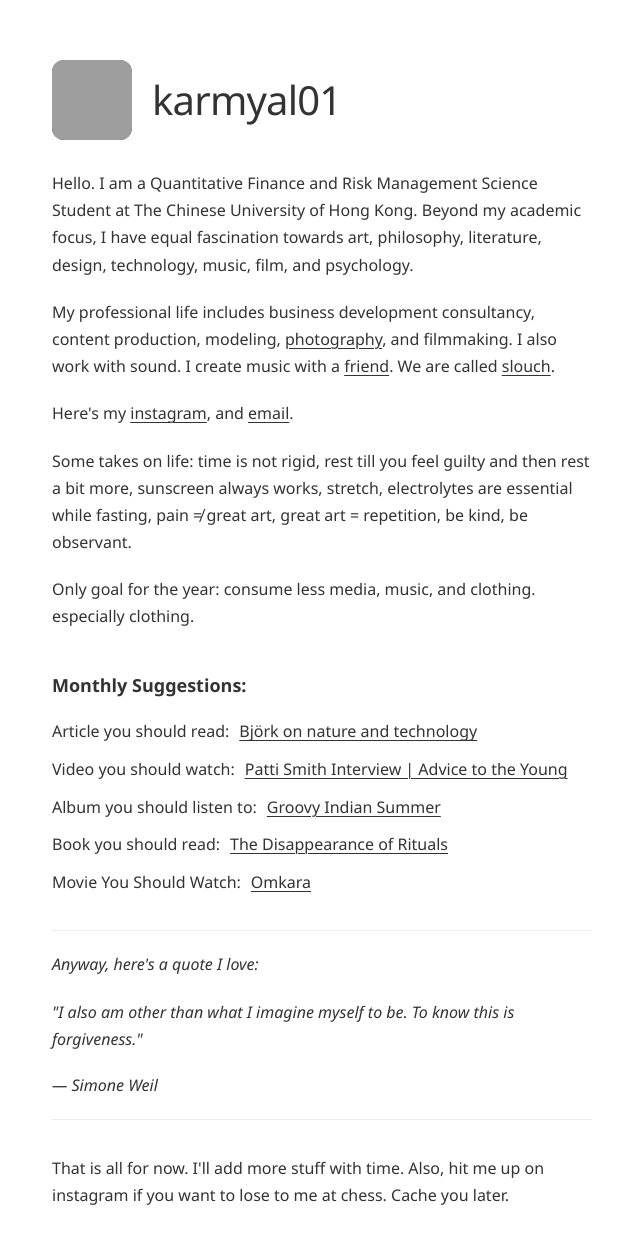
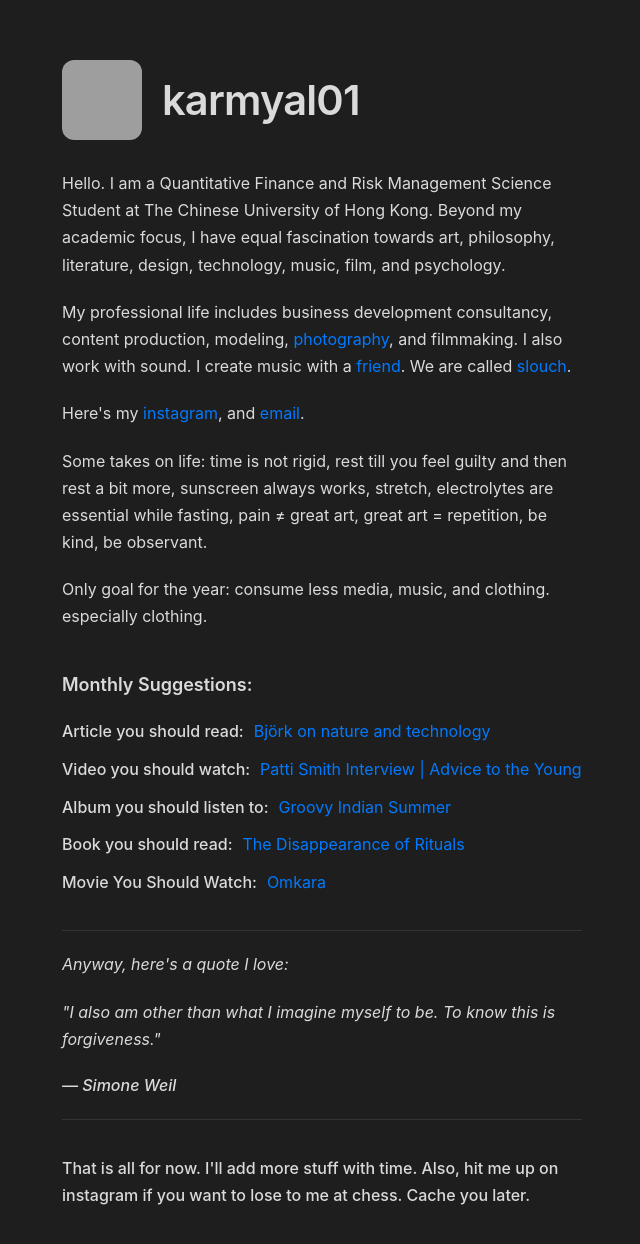
Before and after one commit to karmyal01/karmyal01, a plain HTML site: page index.html in a window 1280 px wide. Shown: the whole page, without its empty margins (318-958 px from the left). Drawn offline with Linux system fonts and the light colour scheme; grey boxes are pictures that could not be loaded.

Commit message:
Update index.html

```diff
--- a/index.html
+++ b/index.html
@@ -3,7 +3,7 @@
   <head>
     <meta charset="UTF-8" />
     <meta name="viewport" content="width=device-width, initial-scale=1.0" />
-    <title>Karmyal01</title>
+    <title>Karmyal</title>
     <style>
       * {
         margin: 0;
@@ -11,14 +11,21 @@
         box-sizing: border-box;
       }
 
+      html,
       body {
-        font-family: "Segoe UI", Tahoma, Geneva, Verdana, sans-serif;
+        background-color: #1e1e1e !important;
+      }
+
+      body {
+        font-family: ui-sans-serif, -apple-system, BlinkMacSystemFont, Roboto,
+          Helvetica, Arial, "Segoe UI", Inter, "Apple Color Emoji",
+          "Segoe UI Emoji", "Segoe UI Symbol", sans-serif;
         line-height: 1.6;
-        color: #333;
-        background-color: #fff;
+        color: #dadada;
+        background-color: #1e1e1e;
         max-width: 600px;
         margin: 0 auto;
-        padding: 60px 30px;
+        padding: 60px 40px;
       }
 
       .header-container {
@@ -57,34 +64,39 @@
       }
 
       h1 {
-        font-size: 2.5em;
-        font-weight: 400;
+        font-family: ui-sans-serif, -apple-system, BlinkMacSystemFont, Roboto,
+          Helvetica, Arial, "Segoe UI", Inter, "Apple Color Emoji",
+          "Segoe UI Emoji", "Segoe UI Symbol", sans-serif;
+        font-size: 41.6px;
+        font-weight: 600;
         margin: 0;
         letter-spacing: -0.02em;
+        color: #dadada;
+        background-color: rgba(0, 0, 0, 0);
       }
 
       h2 {
         font-size: 18px;
         font-weight: 600;
         margin-bottom: 20px;
+        color: #dadada;
       }
 
       p {
         margin-bottom: 20px;
         font-size: 16px;
         line-height: 1.7;
+        color: #dadada;
       }
 
       a {
-        color: #333;
-        text-decoration: underline;
-        text-decoration-thickness: 1px;
-        text-underline-offset: 3px;
+        color: #027aff;
+        text-decoration: none;
         transition: color 0.2s ease;
       }
 
       a:hover {
-        color: #666;
+        color: #4a9eff;
       }
 
       .content {
@@ -105,28 +117,32 @@
         font-weight: 500;
         flex-shrink: 0;
         min-width: 160px;
+        color: #dadada;
       }
 
       .quote {
         font-style: italic;
         margin-bottom: 35px;
         padding: 20px 0;
-        border-top: 1px solid #eee;
-        border-bottom: 1px solid #eee;
+        border-top: 1px solid #333;
+        border-bottom: 1px solid #333;
+        color: #dadada;
       }
 
       .quote-attribution {
         font-weight: 500;
         margin-top: 10px;
+        color: #dadada;
       }
 
       .closing {
         font-weight: 500;
+        color: #dadada;
       }
 
       @media (max-width: 768px) {
         body {
-          padding: 40px 20px;
+          padding: 40px 40px 40px 25px;
         }
 
         h1 {
```
